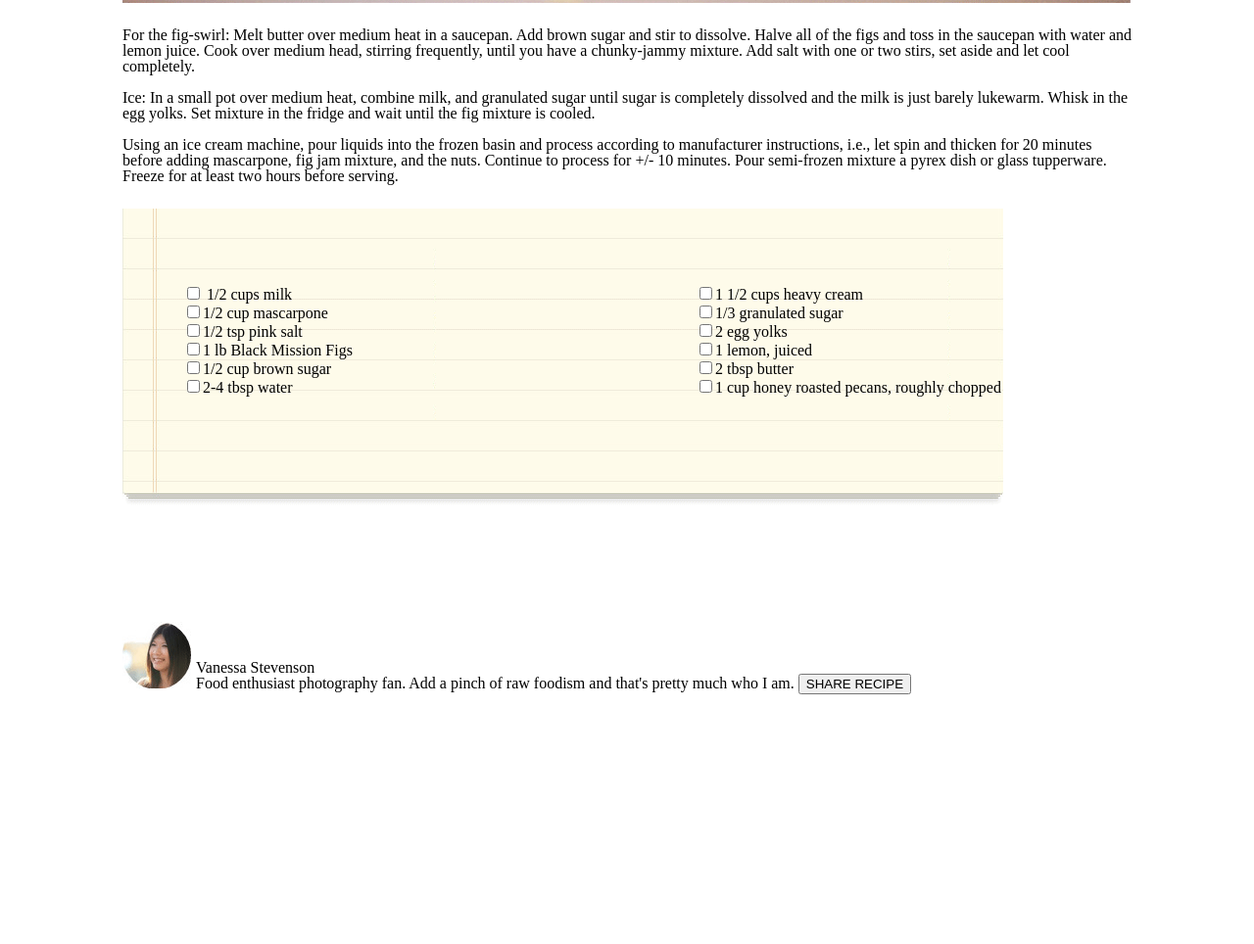
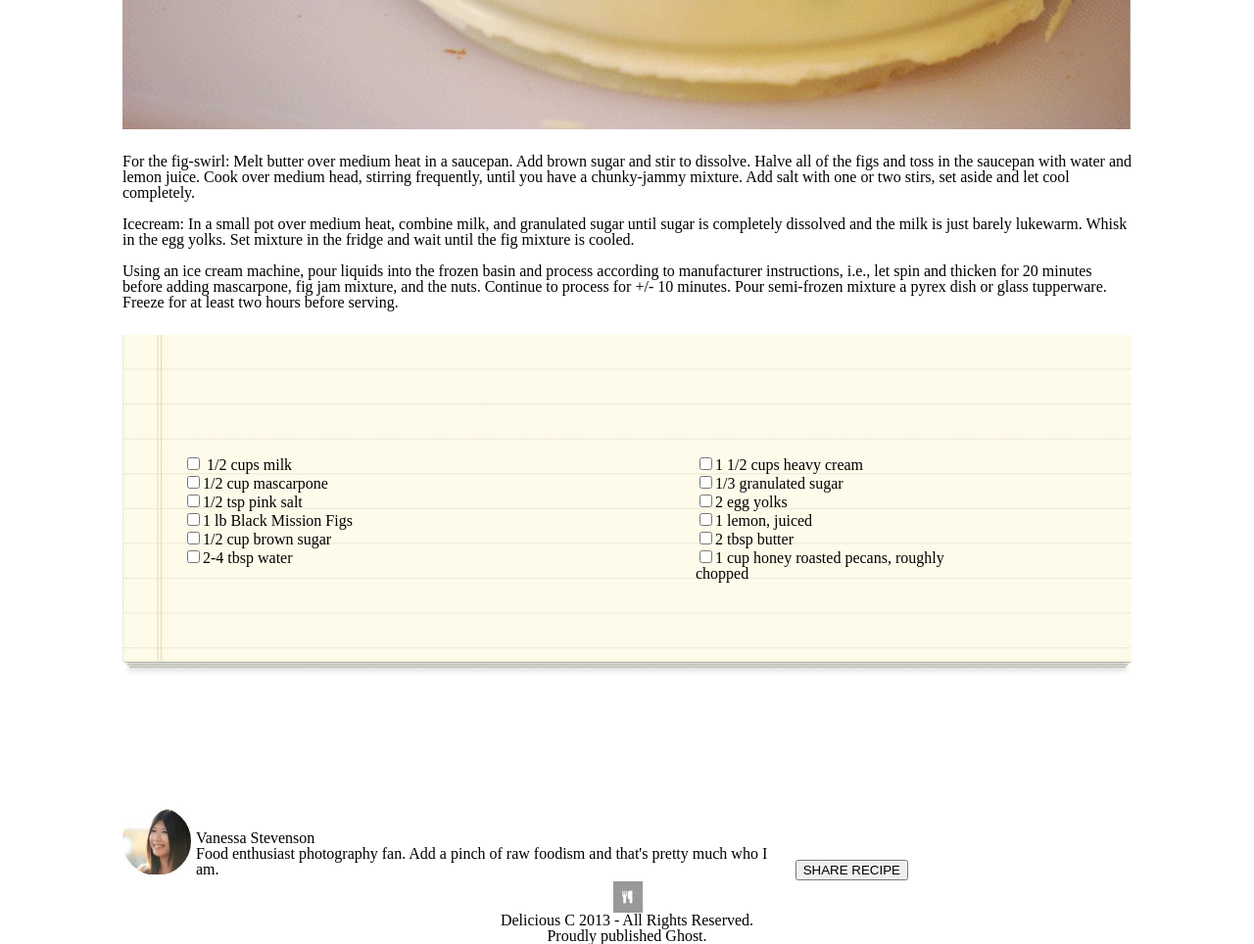
Before and after one commit to niccentury/chocolate-pizza, a plain HTML site: page index.html in a window 1280 px wide. Shown: the part 766-1730 px from the top of the page at 98% size. Before the commit the page ends 1475 px from the top, so only its background shows below. Drawn offline with Linux system fonts and the light colour scheme.

Commit message:
close but not quite

```diff
--- a/index.html
+++ b/index.html
@@ -39,7 +39,7 @@
 <img id="chocoPizza" src="img\choco-pizza.png" alt="chocolate pizza" title="chocolate pza photo" />
 
 <div>
-        <p id="instructions">For the fig-swirl: Melt butter over medium heat in a saucepan. Add brown sugar and stir to dissolve. Halve all of the figs and toss in the saucepan with water and lemon juice. Cook over medium head, stirring frequently, until you have a chunky-jammy mixture. Add salt with one or two stirs, set aside and let cool completely.<br><br>Ice: In a small pot over medium heat, combine milk, and granulated sugar until sugar is completely dissolved and the milk is just barely lukewarm. Whisk in the egg yolks. Set mixture in the fridge and wait until the fig mixture is cooled.<br><br>Using an ice cream machine, pour liquids into the frozen basin and process according to manufacturer instructions, i.e., let spin and thicken for 20 minutes before adding mascarpone, fig jam mixture, and the nuts. Continue to process for +/- 10 minutes. Pour semi-frozen mixture a pyrex dish or glass tupperware. Freeze for at least two hours before serving.</p>
+        <p id="instructions">For the fig-swirl: Melt butter over medium heat in a saucepan. Add brown sugar and stir to dissolve. Halve all of the figs and toss in the saucepan with water and lemon juice. Cook over medium head, stirring frequently, until you have a chunky-jammy mixture. Add salt with one or two stirs, set aside and let cool completely.<br><br>Icecream: In a small pot over medium heat, combine milk, and granulated sugar until sugar is completely dissolved and the milk is just barely lukewarm. Whisk in the egg yolks. Set mixture in the fridge and wait until the fig mixture is cooled.<br><br>Using an ice cream machine, pour liquids into the frozen basin and process according to manufacturer instructions, i.e., let spin and thicken for 20 minutes before adding mascarpone, fig jam mixture, and the nuts. Continue to process for +/- 10 minutes. Pour semi-frozen mixture a pyrex dish or glass tupperware. Freeze for at least two hours before serving.</p>
 </div>
 
 <div>
@@ -57,13 +57,17 @@
                 <li><input type="checkbox"/>2 egg yolks</li>
                 <li><input type="checkbox"/>1 lemon, juiced</li>
                 <li><input type="checkbox"/>2 tbsp butter</li>
-                <li><input type="checkbox"/>1 cup honey roasted pecans, roughly chopped</li>
+                <li><input type="checkbox"/>1 cup honey roasted pecans, roughly <br>chopped</li>
             </ul>
 </div>
 <div id="footer-div">
         <img src="img\van-pic.png" alt="vanessa" title="vanessa stevenson's picture" />
-        <p id="footer info">Vanessa Stevenson <br>Food enthusiast photography fan. Add a pinch of raw foodism and that's pretty much who I am.</p>
-        <p><button>SHARE RECIPE</button></p>
+        <p id="footerInfo">Vanessa Stevenson <br>Food enthusiast photography fan. Add a pinch of raw foodism and that's pretty much who I am.</p>
+        <p id="button"><button>SHARE RECIPE</button></p>
+</div>
+<div id="bottomStuff">
+    <img id="smallLogo" src="img/small-logo.png" alt="forkandKnife" title="Fork and Knife" />
+    <p>Delicious C 2013 - All Rights Reserved.<br>Proudly published Ghost.</p>
 </div>
 
 </body>
--- a/style.css
+++ b/style.css
@@ -1,3 +1,7 @@
+#headerBar{
+    padding-bottom: 75px;
+    padding-top: 30px;
+}
 body{
     margin-left: 125px;
     margin-right: 125px;
@@ -43,8 +47,14 @@ body{
 
 }
 
+#footerInfo{
+    width: 59%;
+    display:inline-block;
+}
 
-
+#notePaper{
+    width: 100%;
+}
 
 
 
@@ -55,3 +65,20 @@ body{
     left: 62px;
     list-style: none;
 }
+
+
+#bottomStuff p{
+    text-align:center;
+}
+
+#bottomStuff img {
+    display: block;
+    margin-left: auto;
+    margin-right: auto;
+}
+
+h1{
+    font-weight: bold;
+    font-size: 40px;
+    font-family: arial black;
+}
```
